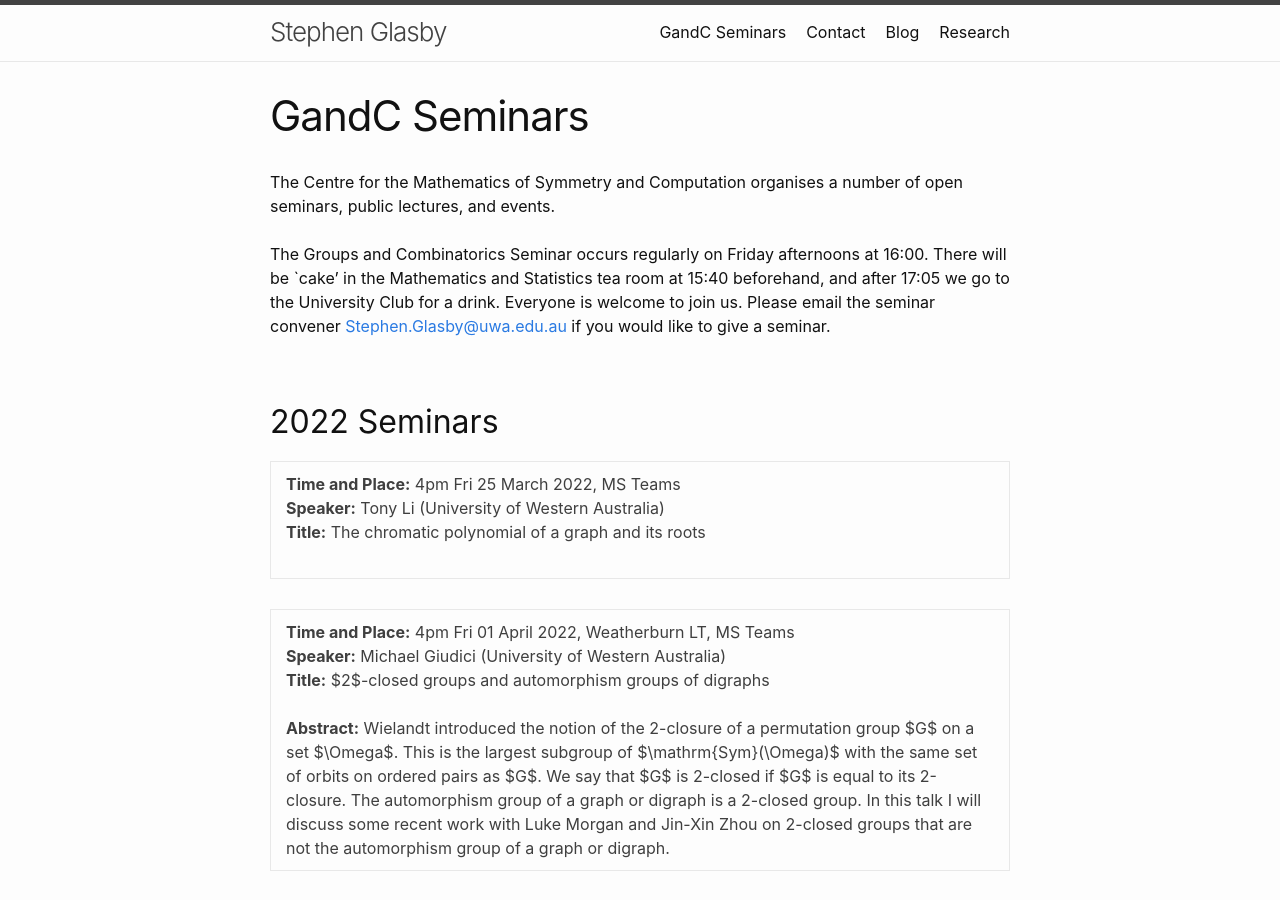
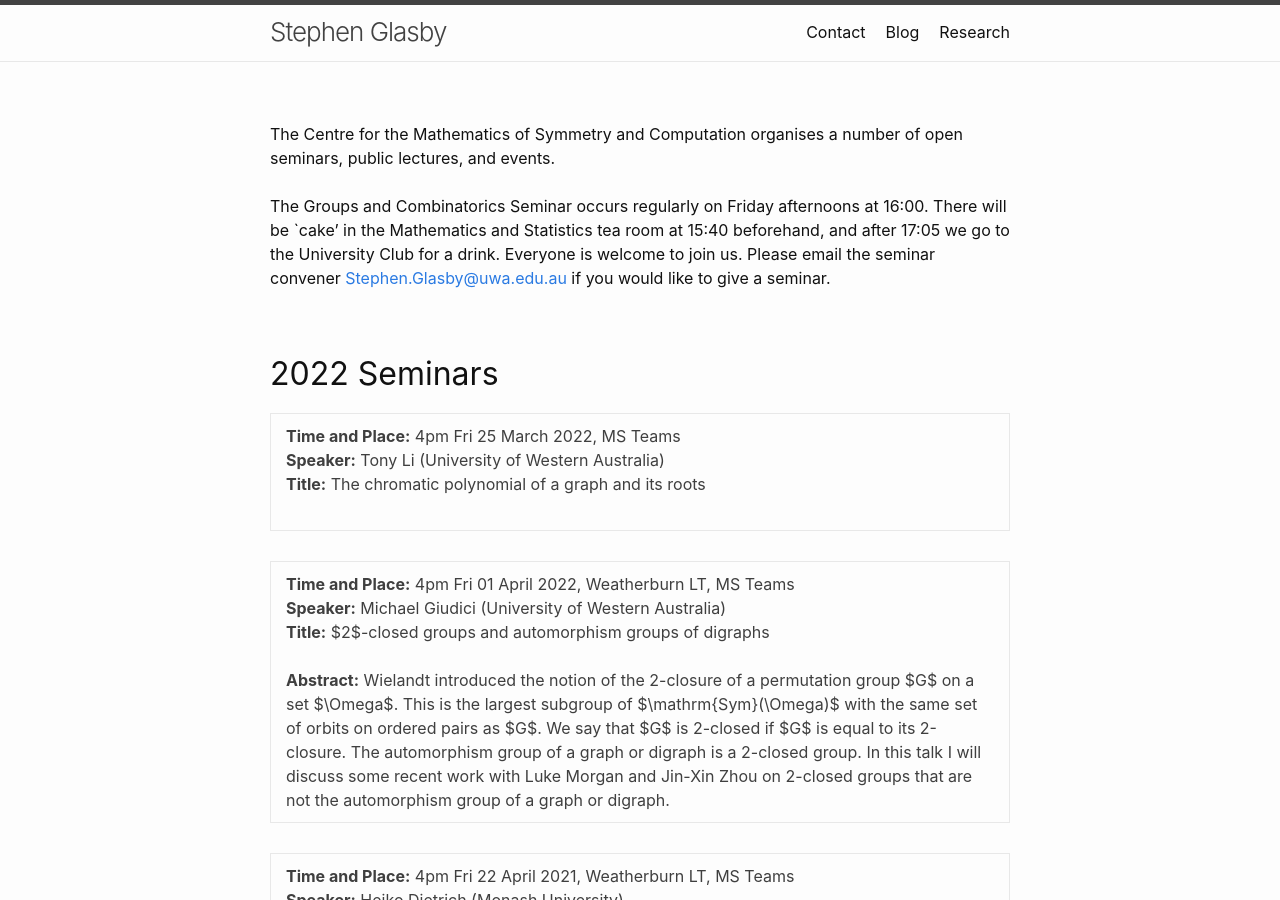
Before and after one commit to StephenGlasby/StephenGlasby.github.io, a Jekyll site: the page built from GandCSeminars.md, in a window 1280 px wide and 900 px high. Built offline with Jekyll 4.4.1, drawn with Linux system fonts in a browser that asks for light colours.

Commit message:
GandCSeminars.md

```diff
--- a/GandCSeminars.md
+++ b/GandCSeminars.md
@@ -1,6 +1,6 @@
 ---
 layout: page
-title: GandC Seminars
+<---! title: GandC Seminars --->
 permalink: /GandCSeminars/
 ---
 
```
